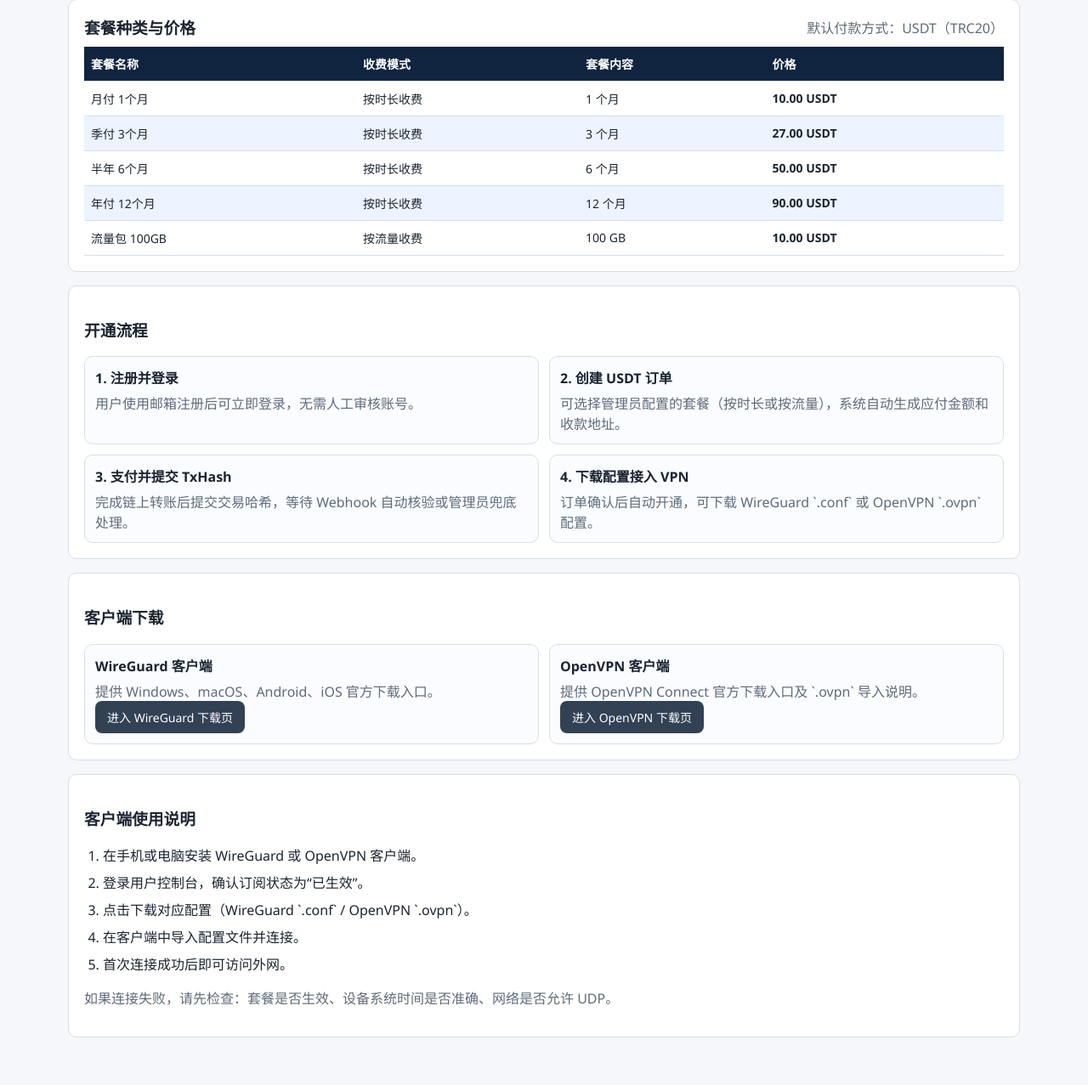
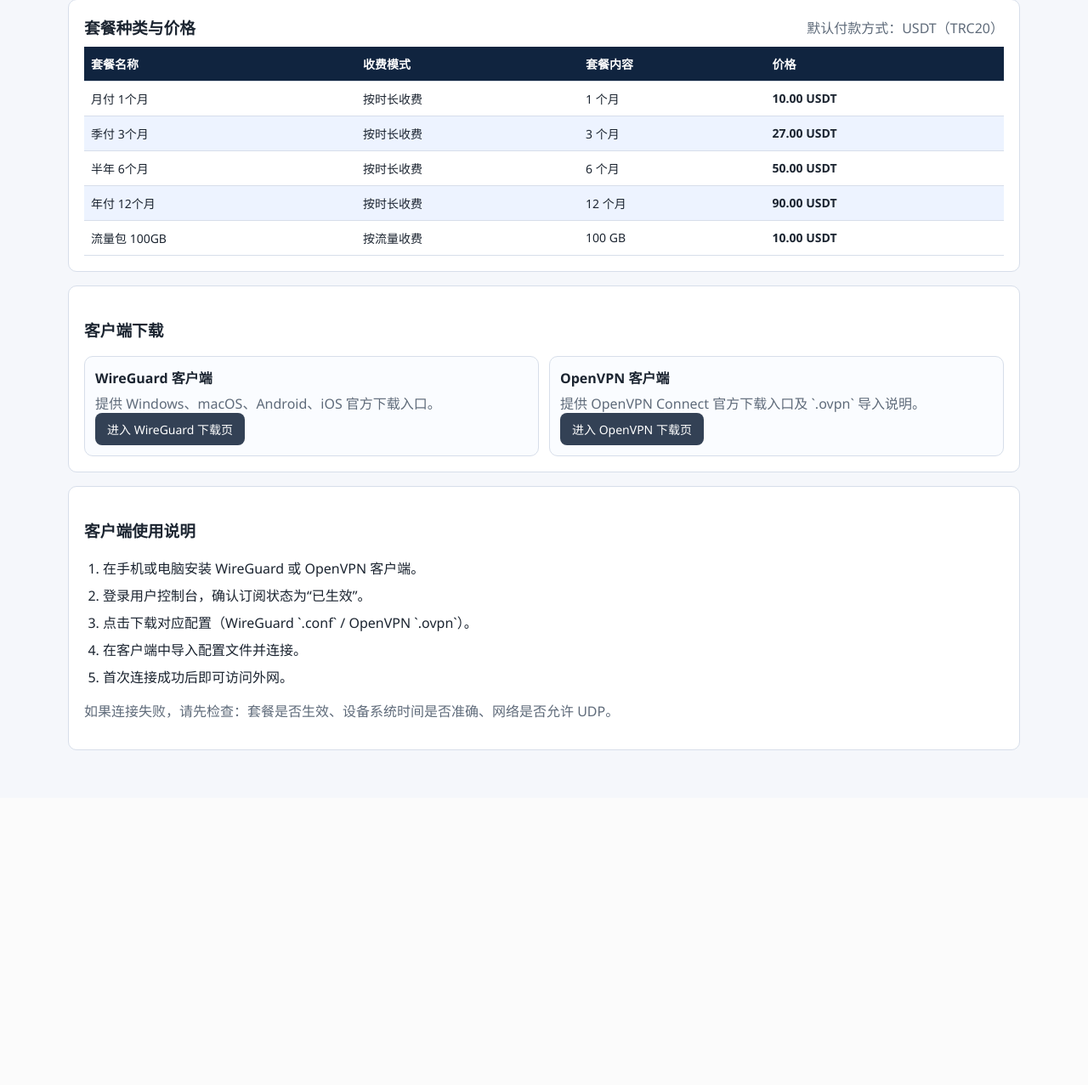
Before and after one commit to trowar/vpn-manager, a Flask app: page / in a window 1280 px wide. Shown: the part 217-1494 px from the top of the page at 85% size. After the commit the page ends 1100 px from the top, so only its background shows below. Run offline with Flask 3, Linux system fonts and the light colour scheme; data comes from the database, SQL or seed files in the repository; some libraries are stand-ins or nearby versions.

Commit message:
chore: remove onboarding flow section from guest home

```diff
--- a/templates/index.html
+++ b/templates/index.html
@@ -44,28 +44,6 @@
 </section>
 
 <section class="card">
-  <h3>开通流程</h3>
-  <div class="feature-grid">
-    <div class="feature-item">
-      <h4>1. 注册并登录</h4>
-      <p>用户使用邮箱注册后可立即登录，无需人工审核账号。</p>
-    </div>
-    <div class="feature-item">
-      <h4>2. 创建 USDT 订单</h4>
-      <p>可选择管理员配置的套餐（按时长或按流量），系统自动生成应付金额和收款地址。</p>
-    </div>
-    <div class="feature-item">
-      <h4>3. 支付并提交 TxHash</h4>
-      <p>完成链上转账后提交交易哈希，等待 Webhook 自动核验或管理员兜底处理。</p>
-    </div>
-    <div class="feature-item">
-      <h4>4. 下载配置接入 VPN</h4>
-      <p>订单确认后自动开通，可下载 WireGuard `.conf` 或 OpenVPN `.ovpn` 配置。</p>
-    </div>
-  </div>
-</section>
-
-<section class="card">
   <h3>客户端下载</h3>
   <div class="feature-grid">
     <div class="feature-item">
```
